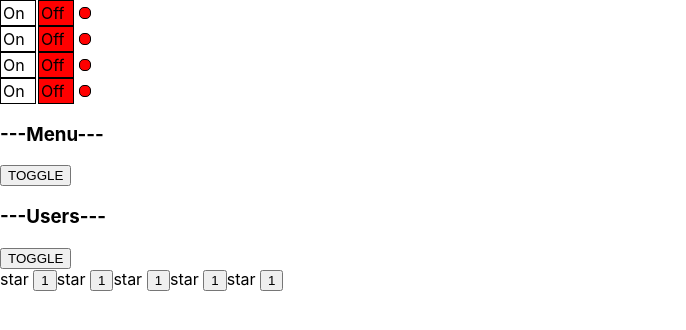
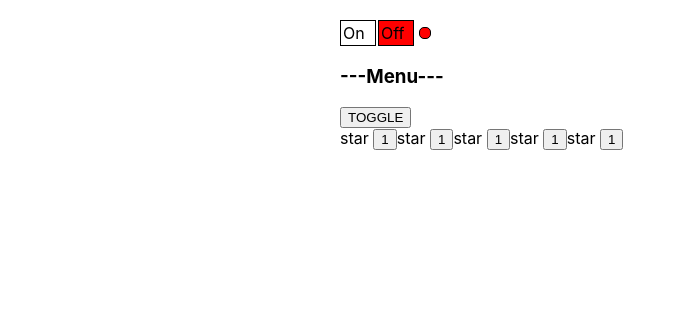
Before and after one commit to tropicdenis/tropic_react_kabzda, a React (Create React App) app: page / in a window 1280 px wide. Shown: the top 330 px of the page, without its empty margins (0-686 px from the left). Built offline with nearby package versions, Linux system fonts and the light colour scheme.

Commit message:
07 Kabzda is done

```diff
--- a/src/App.css
+++ b/src/App.css
@@ -0,0 +1,4 @@
+.App {
+    width: 600px;
+    margin: 20px auto;
+}
--- a/src/App.tsx
+++ b/src/App.tsx
@@ -8,13 +8,11 @@ import { UncontrolledRating } from './components/UncontrolledRating/Uncontrolled
 
 function App() {
     return (
-        <div>
+        <div className={"App"}>
             <OnOff />
-            <OnOff />
-            <OnOff />
-            <OnOff />
+
             <UncontrolledAccordion titleValue={"Menu"}/>
-            <UncontrolledAccordion titleValue={"Users"}/>
+           {/* <UncontrolledAccordion titleValue={"Users"}/>*/}
           {/*  <Accordion titleValue={"Menu"} collapsed={false}/>
             <Accordion titleValue={"Users"} collapsed={true}/>*/}
             <UncontrolledRating />
--- a/src/components/UncontrolledAccordion/UncontrolledAccordion.tsx
+++ b/src/components/UncontrolledAccordion/UncontrolledAccordion.tsx
@@ -7,12 +7,12 @@ type AccordionPropsType = {
 
 function UncontrolledAccordion(props: AccordionPropsType) {
 
-    let [collapsed, inverseCollapsed] = useState(true)
+    let [collapsed, setCollapsed] = useState(true)
 
     return (
         <div>
             <AccordionTitle title={props.titleValue}/>
-            <button onClick={()=>{inverseCollapsed(!collapsed)}}>TOGGLE</button>
+            <button onClick={()=>{setCollapsed(!collapsed)}}>TOGGLE</button>
             {!collapsed && <AccordionBody/>}
         </div>
     );
--- a/src/components/UncontrolledRating/UncontrolledRating.tsx
+++ b/src/components/UncontrolledRating/UncontrolledRating.tsx
@@ -1,11 +1,7 @@
 import React, {useState} from "react";
 
 
-type RatingPropsType = {
-   /* value: number*/
-}
-
-export function UncontrolledRating(props: RatingPropsType) {
+export function UncontrolledRating() {
 
     let [value, setValue] = useState(0)
     return (<div>
@@ -27,9 +23,11 @@ type StarPropsType = {
 }
 
 function Star(props: StarPropsType) {
-    if (props.selected === true) {
+   return ( props.selected ? <span><b>star </b></span> : <span>star </span>
+   )
+    /*if (props.selected === true) {
         return <span><b>star </b></span>
     } else {
         return <span>star </span>
-    }
+    }*/
 }
```
